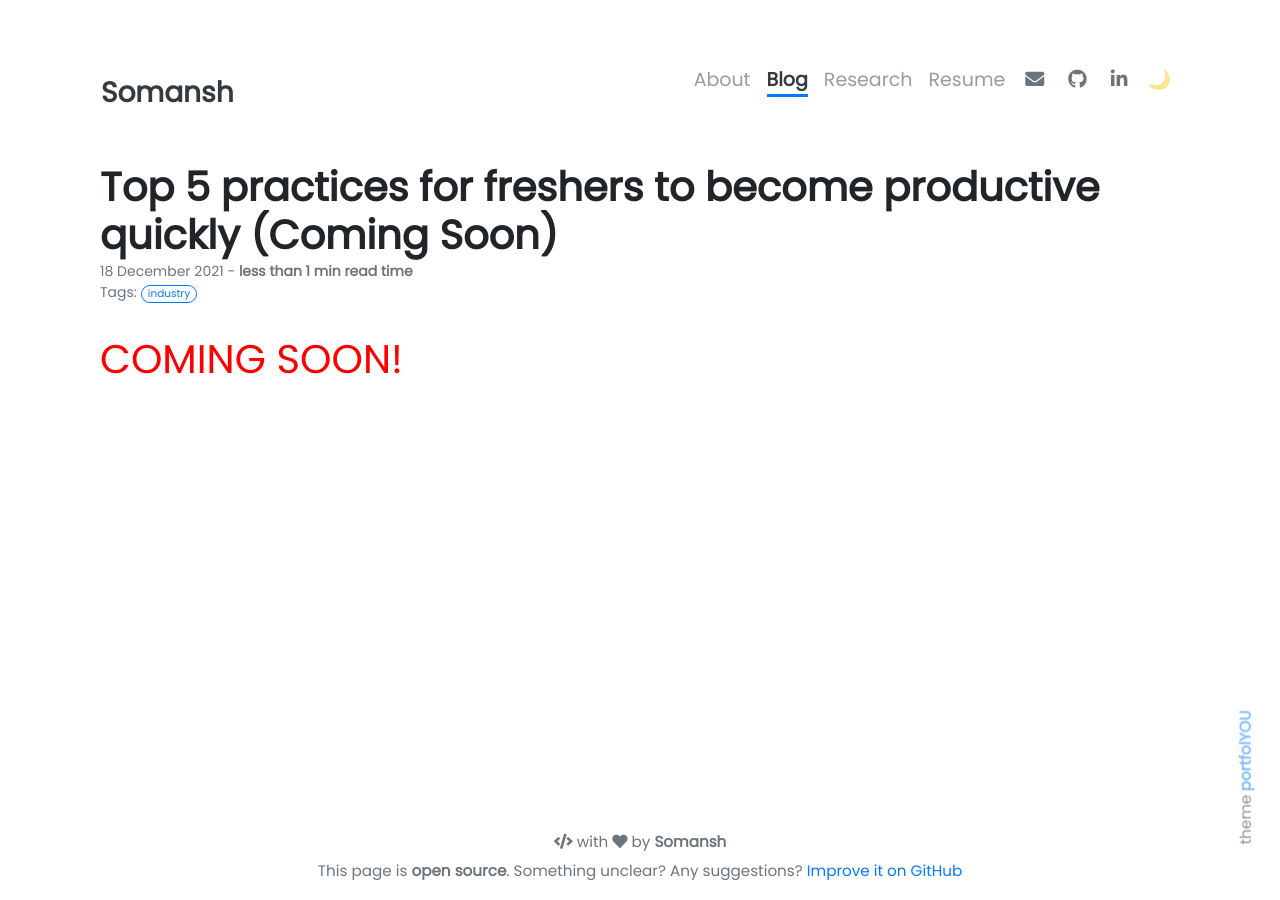
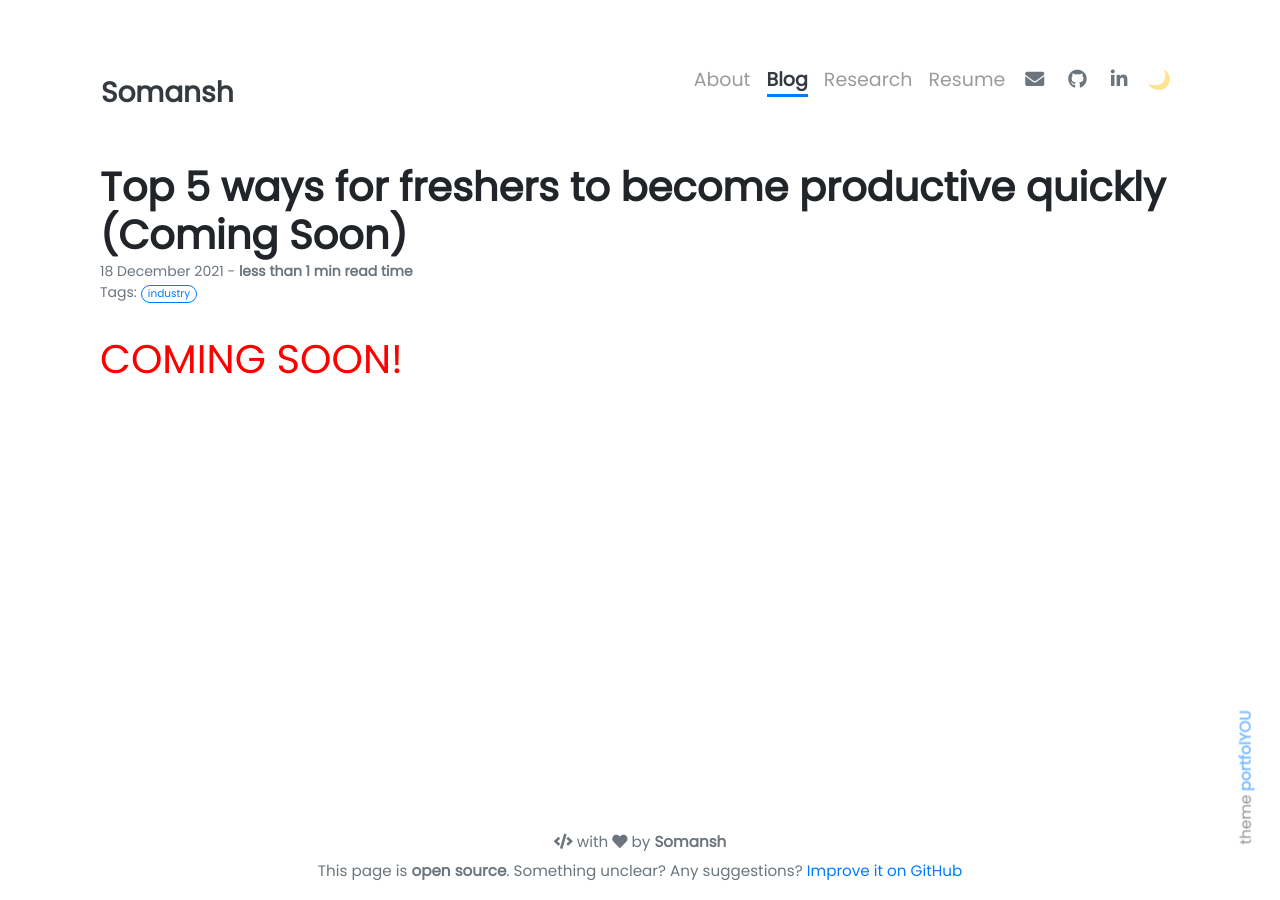
Before and after one commit to somanshreddy/somanshreddy.github.io, a Jekyll site: the page built from _posts/2021-12-19-freshers-miss.markdown, in a window 1280 px wide. Built offline with Jekyll 4.4.1, drawn with Linux system fonts in a browser that asks for light colours; nearby versions of some CDN libraries; comment, search, counter and statistics services are not loaded.

Commit message:
Updating blog titles

```diff
--- a/_posts/2021-12-09-Best-Books-for-Software-Developers-My-Opinion.markdown
+++ b/_posts/2021-12-09-Best-Books-for-Software-Developers-My-Opinion.markdown
@@ -7,7 +7,7 @@ categories: books
 color: dark
 style: fill
 comments: true
-description: Some of the best books for software developers that I have read!
+description: The best books that a Software Developer can get.
 ---
 
 ### List of books
--- a/_posts/2021-12-12-gre-prep.markdown
+++ b/_posts/2021-12-12-gre-prep.markdown
@@ -1,13 +1,13 @@
 ---
 layout: post
-title:  "GRE Preparation: 337/340"
+title:  "GRE. More than just an exam?"
 date:   2021-12-12 05:28:22 +0530
 tags: [exam]
 categories: exam
 color: primary
 style: fill
 comments: true
-description: How I scored a 337/340 on the GRE without spending any money on expensive test prep services
+description: How a sudden epiphany changed the way I think about the GRE.
 ---
 
 ## Official scores
@@ -68,6 +68,8 @@ Also, ensure that your passport has NOT expired. It must be valid on the day of
 
 ### Part 5: My takeaways (Coming soon)
 
+Sorry for the wait. I am on the final draft for this section. This is an important one. Stay tuned!
+
 ### Part 6: Frequently Asked Questions (FAQ) (Coming soon)
 
 #### To give, or not to give: The Covid era
--- a/_posts/2021-12-14-toefl-prep.markdown
+++ b/_posts/2021-12-14-toefl-prep.markdown
@@ -1,13 +1,13 @@
 ---
 layout: post
-title:  "TOEFL Preparation: 117/120"
+title:  "One week for the TOEFL. Is it enough?"
 date:   2021-12-14 05:28:22 +0530
 tags: [exam]
 categories: exam
 color: secondary
 style: fill
 comments: true
-description: How I scored a 117/120 on the TOEFL without spending any money on expensive test prep services
+description: No, unfortunately this guide does not teach you <i>How to English</i>. But it does describe the strategies that I have followed to score a 117/120 WITHOUT purchasing any test prep service.
 ---
 
 ## Official scores
--- a/_posts/2021-12-19-freshers-miss.markdown
+++ b/_posts/2021-12-19-freshers-miss.markdown
@@ -1,6 +1,6 @@
 ---
 layout: post
-title:  "Top 5 practices for freshers to become productive quickly (Coming Soon)"
+title:  "Top 5 ways for freshers to become productive quickly (Coming Soon)"
 date:   2021-12-19 05:28:22 +0530
 tags: [industry]
 categories: industry
```
